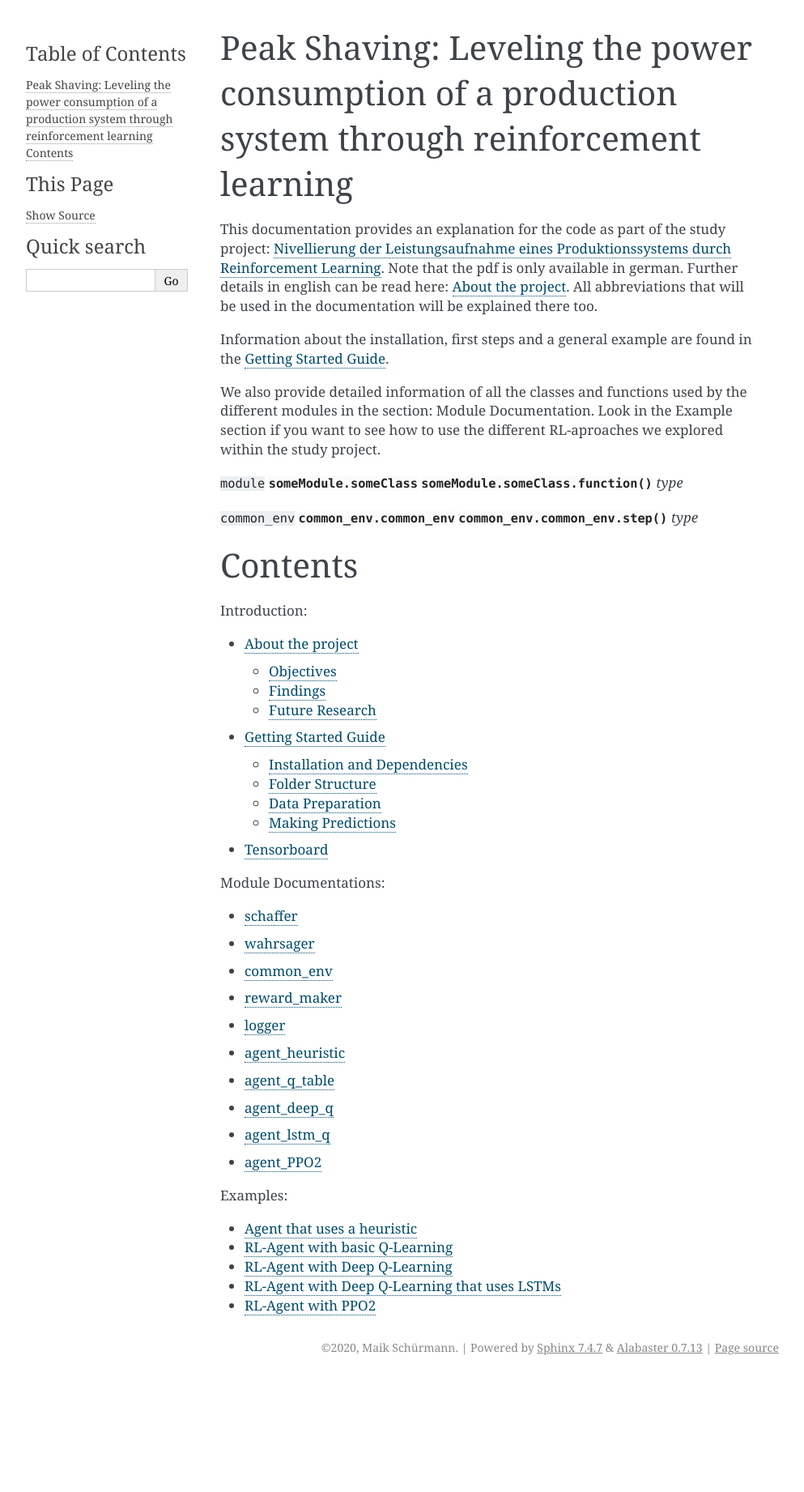
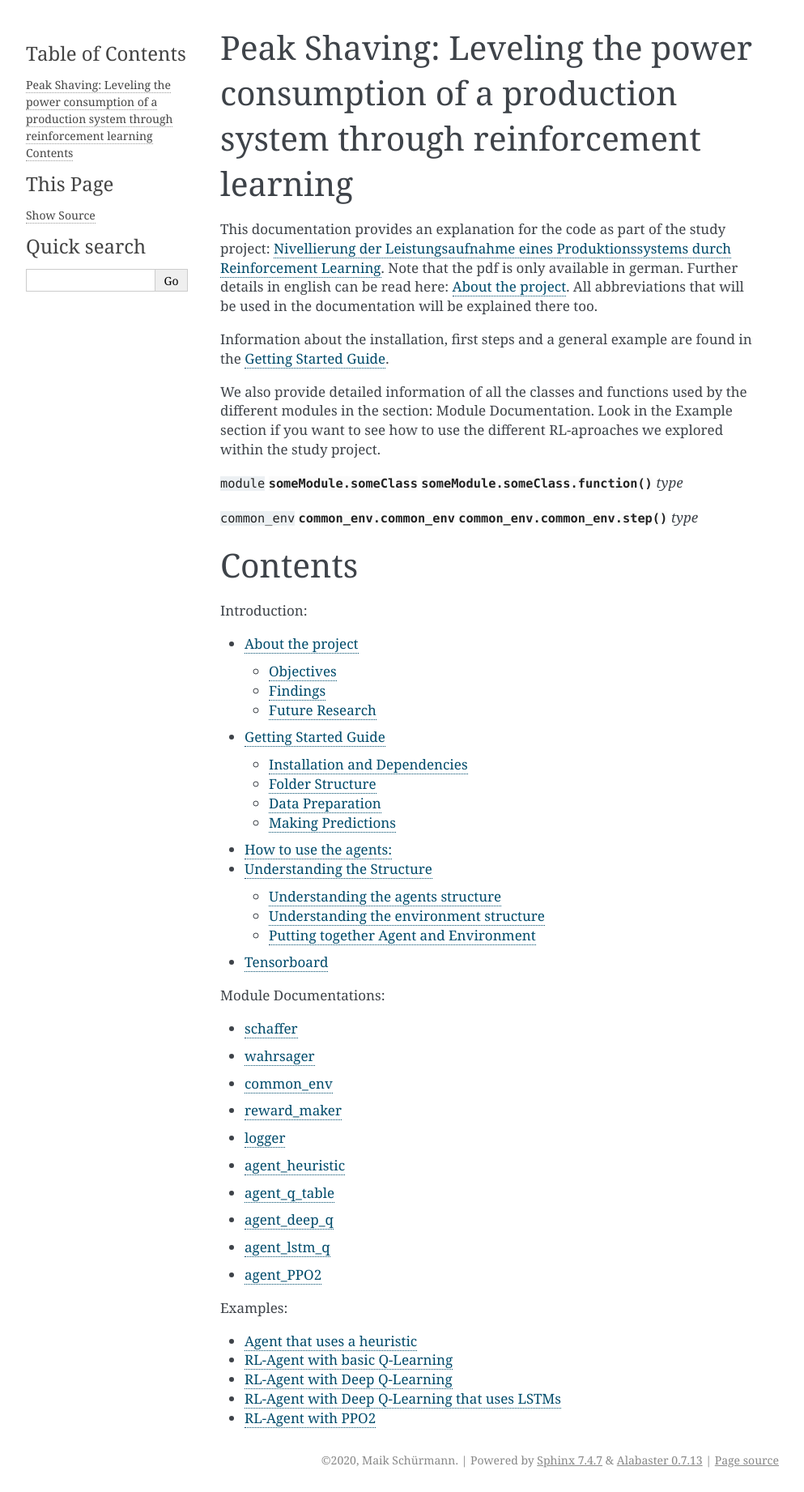
Before and after one commit to maik97/peak-shaver, a Sphinx documentation site: the page built from docs/index.rst, in a window 1280 px wide. Shown: the whole page at 81% size, without its empty margins (148-1141 px from the left). Built offline with Sphinx 7.4.7, drawn with Linux system fonts in a browser that asks for light colours; before the commit the page ends 1703 px from its top, so only the background shows below that.

Commit message:
Update index.rst

```diff
--- a/docs/index.rst
+++ b/docs/index.rst
@@ -26,6 +26,8 @@ Contents
 
    intro/about_project
    intro/getting_started
+   intro/how_to
+   intro/understanding_structure
    intro/tensorboard_doc
 
 .. toctree::
```
